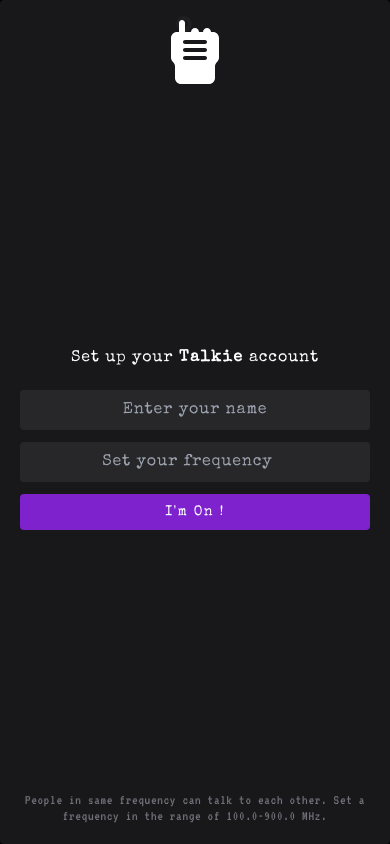
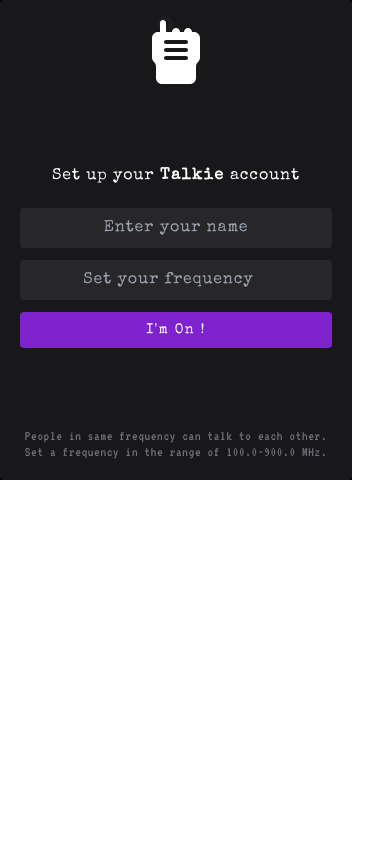
Before and after one commit to iAryanK/Talkie-frontend, a React (Vite) app: page / in a window 390 px wide. Built offline with nearby package versions, Linux system fonts and the light colour scheme; a web font is replaced by a local one.

Commit message:
create: chrome extension

```diff
--- a/src/components/Chat.tsx
+++ b/src/components/Chat.tsx
@@ -66,7 +66,7 @@ const Chat = ({
   };
 
   return (
-    <div className="max-sm:min-h-screen h-[30rem] max-sm:w-screen xs:max-w-xs sm:w-[22rem] w-[22rem]">
+    <div className="h-[30rem] w-[22rem]">
       <div className="h-full bg-zinc-900  flex flex-col justify-between relative">
         <div className="px-2 pt-2">
           <Topbar />
--- a/src/components/Loader.tsx
+++ b/src/components/Loader.tsx
@@ -1,7 +1,7 @@
 const Loader = () => {
   return (
     <main className="bg-black h-fit w-fit text-white">
-      <div className="max-sm:min-h-screen h-[30rem] max-sm:w-screen xs:max-w-xs sm:w-[22rem]">
+      <div className="h-[30rem] w-[22rem]">
         <div className="h-full bg-zinc-900 flex flex-col justify-center items-center">
           <div className="relative mx-auto">
             <div className="absolute border-2 w-2 h-2 animate-ping rounded-full  left-[17px]"></div>
--- a/src/main.tsx
+++ b/src/main.tsx
@@ -5,8 +5,6 @@ import App from "./App.tsx";
 
 createRoot(document.getElementById("root")!).render(
   <StrictMode>
-    <div className="bg-black min-h-screen flex items-center justify-center">
-      <App />
-    </div>
+    <App />
   </StrictMode>
 );
--- a/src/pages/onboard.tsx
+++ b/src/pages/onboard.tsx
@@ -38,7 +38,7 @@ const Onboard = ({ setSelf }: { setSelf: (self: string) => void }) => {
     setSelf(JSON.stringify({ username, frequency }));
   };
   return (
-    <div className="max-sm:min-h-screen h-[30rem] w-fit xs:max-w-xs sm:w-[22rem] special-elite-regular">
+    <div className="h-[30rem] w-[22rem] special-elite-regular">
       <div className="h-full bg-zinc-900 rounded flex flex-col justify-between gap-2 py-5">
         <div className="relative mx-auto">
           <div className="absolute border-2 w-2 h-2 animate-ping rounded-full  left-[17px]"></div>
```
